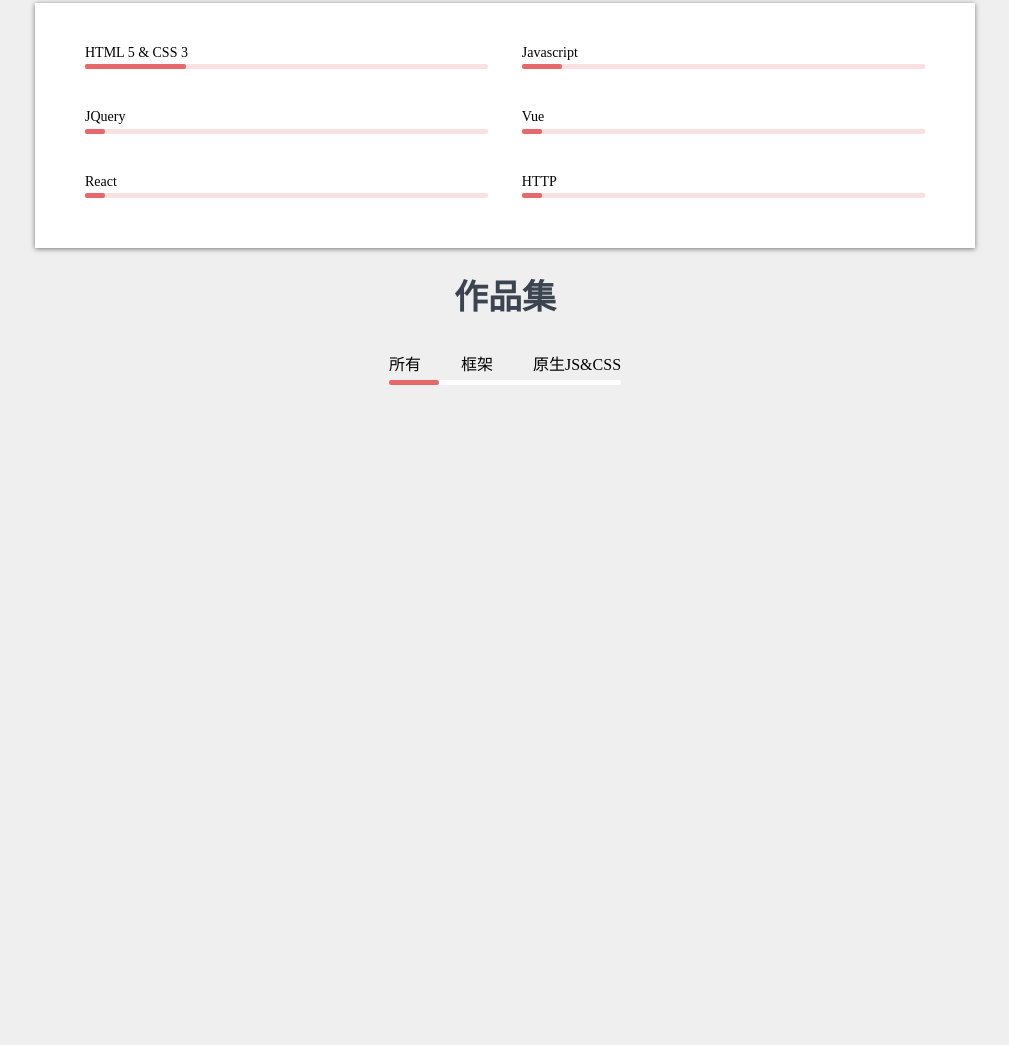
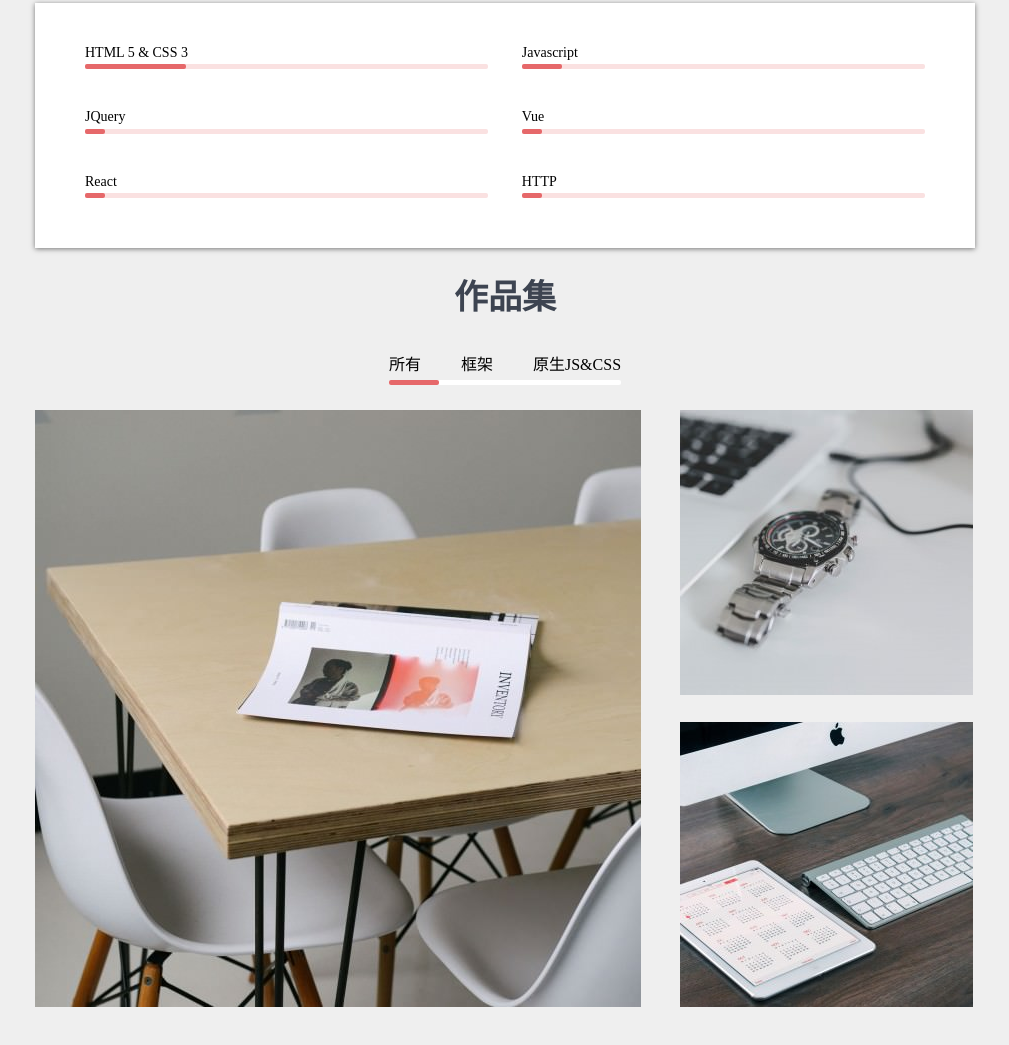
Before and after one commit to yzm3051/cv, a plain HTML site: page index.html in a window 1280 px wide. Shown: the part 949-1994 px from the top of the page, without its empty margins (135-1144 px from the left). Before the commit the page ends 1434 px from the top, so only its background shows below. Drawn offline with Linux system fonts and the light colour scheme.

Commit message:
第四次更新提交

```diff
--- a/a.css
+++ b/a.css
@@ -96,6 +96,7 @@ h1,h2,h3,h4,h5,h6{
     margin-right:auto;
     background-color: white;
     box-shadow: -2px 8px 105px -36px rgba(0,0,0,0.75);
+    border-radius: 3px;
 }
 
 .userCard .welcome{
@@ -277,6 +278,7 @@ section.skills .progressBar > .progress{
 
 section.portfolio{
     text-align: center;
+    margin-bottom: 100px;
 }
 section.portfolio > nav{
     text-align: center;
@@ -306,7 +308,7 @@ section.portfolio > nav .bar{
     height: 5px;
     background: white;
     margin-top: 5px;
-    margin-bottom: 100px;
+    margin-bottom: 25px;
     border-radius: 2px;
 
 }
@@ -328,3 +330,11 @@ section.portfolio > nav .bar.state-3 .bar-inner{
     margin-left: 140px;
     width: 96px;
 }
+
+section.portfolio .works{
+    position: relative;
+}
+section.portfolio .works > .big,
+section.portfolio .works > .small{
+    position:absolute;
+}
--- a/index.html
+++ b/index.html
@@ -163,10 +163,16 @@
              }
          </script>
 
-         <div class="jobs">
-             <div class="big"></div>
-             <div class="small"></div>
-             <div class="small"></div>
+         <div class="works" style="height: 597px;">
+             <div class="big" style="top: 0;left: 0;">
+                <img src="./img/1.jpg" alt="作品1">
+             </div>
+             <div class="small" style="top: 0;left: 645px;">
+                 <img src="./img/2.jpg" alt="作品2">
+             </div>
+             <div class="small"style="top: 312px;left: 645px;">
+                 <img src="./img/3.jpg" alt="作品3">
+             </div>
          </div>
 
      </section>
```
Also changed, not shown: img/1.jpg (added), img/2.jpg (added), img/3.jpg (added).
